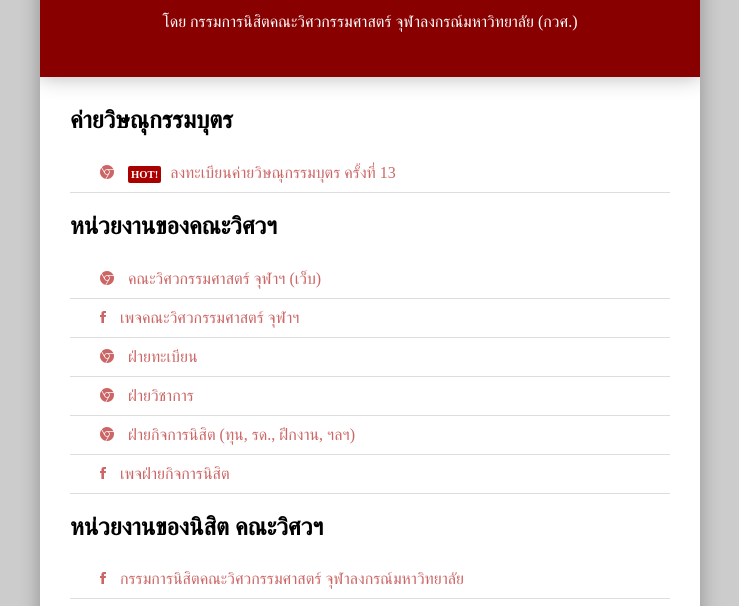
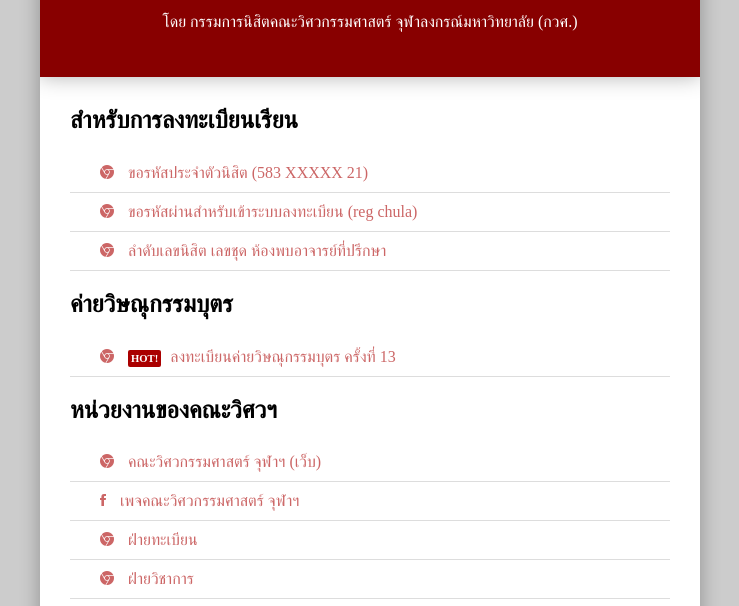
Before and after one commit to taepras/eng58-links, a plain HTML site: page freshy_links.html in a window 1280 px wide. Shown: the part 172-778 px from the top of the page, without its empty margins (270-1009 px from the left). Drawn offline with nearby package versions, Linux system fonts and the light colour scheme.

Commit message:
เพิ่มลิงก์สำหรับการลงทะเบียนเรียน

```diff
--- a/freshy_links.html
+++ b/freshy_links.html
@@ -94,6 +94,9 @@
         <hr>
         <p>โดย กรรมการนิสิตคณะวิศวกรรมศาสตร์ จุฬาลงกรณ์มหาวิทยาลัย (กวศ.)</p>
       </header>
+
+      <h2>สำหรับการลงทะเบียนเรียน</h2><a href="http://j.mp/cunewid"><span class="ion-social-chrome icon"></span> ขอรหัสประจำตัวนิสิต (583 XXXXX 21)</a><a href="http://j.mp/cunewpw"><span class="ion-social-chrome icon"></span> ขอรหัสผ่านสำหรับเข้าระบบลงทะเบียน (reg chula)</a><a href="http://bit.ly/eng58namelist"><span class="ion-social-chrome icon"></span> ลำดับเลขนิสิต เลขชุด ห้องพบอาจารย์ที่ปรึกษา</a>
+
       <h2>ค่ายวิษณุกรรมบุตร</h2><a href="http://goo.gl/OCCNHn"><span class="ion-social-chrome icon"></span> <span class="hot">HOT!</span> ลงทะเบียนค่ายวิษณุกรรมบุตร ครั้งที่ 13</a>
       <h2>หน่วยงานของคณะวิศวฯ</h2><a href="http://www.eng.chula.ac.th"><span class="ion-social-chrome icon"></span> คณะวิศวกรรมศาสตร์ จุฬาฯ (เว็บ)</a><a href="https://www.facebook.com/ChulaEngineering"><span class="ion-social-facebook icon"></span> เพจคณะวิศวกรรมศาสตร์ จุฬาฯ</a><a href="http://www.reg.eng.chula.ac.th"><span class="ion-social-chrome icon"></span> ฝ่ายทะเบียน</a><a href="http://www.academic.eng.chula.ac.th"><span class="ion-social-chrome icon"></span> ฝ่ายวิชาการ</a><a href="http://www.studentaffairs.eng.chula.ac.th"><span class="ion-social-chrome icon"></span> ฝ่ายกิจการนิสิต (ทุน, รด., ฝึกงาน, ฯลฯ)</a><a href="https://www.facebook.com/pages/กิจการนิสิต-คณะวิศวกรรมศาสตร์-จุฬาฯ-เพจ/858015854257493"><span class="ion-social-facebook icon"></span> เพจฝ่ายกิจการนิสิต</a>
       <h2>หน่วยงานของนิสิต คณะวิศวฯ</h2><a href="https://www.facebook.com/esc.kws"><span class="ion-social-facebook icon"></span> กรรมการนิสิตคณะวิศวกรรมศาสตร์ จุฬาลงกรณ์มหาวิทยาลัย</a>
```
